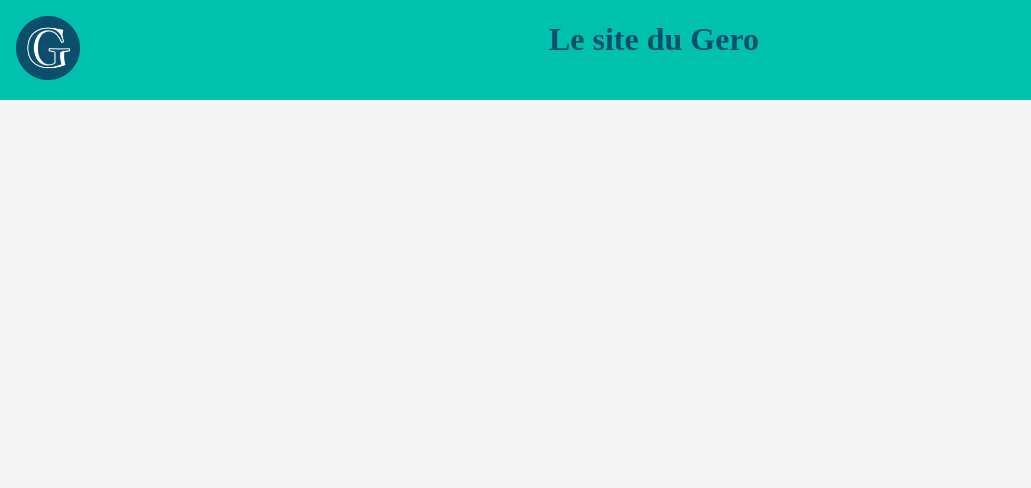
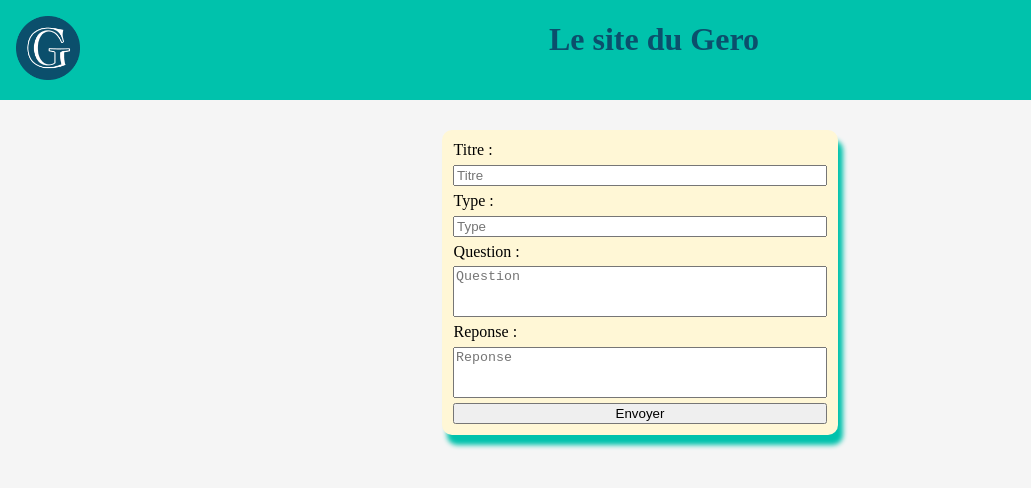
Before and after one commit to GeraudClmt/Le_site_de_Gero, a plain HTML site: page index.html in a window 1280 px wide. Shown: the full height of the page, 0-1031 px from the left. Drawn offline with Linux system fonts and the light colour scheme; no server answers.

Commit message:
Creation du formulaire

```diff
--- a/index.html
+++ b/index.html
@@ -18,7 +18,22 @@
                     src="assets/refresh.png" alt="logo refresh"></button>
         </div>
 
+        <div class="containerFormulaire">
+            <form class="formulaire">
+                <label for="titre">Titre :</label>
+                <input type="text" name="titre" id="titre" placeholder="Titre" required>
+                <label for="type">Type :</label>
+                <input type="text" name="type" id="type" placeholder="Type" required>
+                <label for="question">Question :</label>
+                <textarea name="question" id="question" cols="30" rows="3" placeholder="Question" required></textarea>
+                <label for="reponse">Reponse :</label>
+                <textarea name="reponse" id="reponse" cols="30" rows="3" placeholder="Reponse" required></textarea>
+
+                <input type="submit" onclick="pullFormulaire()" value="Envoyer">
+            </form>
+        </div>
         <div id="listeFeeds">
+            <!--Ici sera placé la liste des feeds-->
         </div>
     </main>
 </body>
--- a/scripts/script.js
+++ b/scripts/script.js
@@ -11,7 +11,7 @@ const postBlague = {
     addpost(titre, type, question, reponse) {
         this.listeFeed.push({ titre, type, question, reponse })
     },
-    affichageDesFeeds(){
+    affichageDesFeeds() {
         let feedsHtml = '';
         for (const elementTableau of this.listeFeed) {
             feedsHtml = retourneUnFeed(elementTableau, feedsHtml)
@@ -64,21 +64,21 @@ function retourneUnFeed(feedObjet, feedHtml) {
     return divPost;
 }
 
-function feedRefresh(){
+function feedRefresh() {
     postBlague.listeFeed = [];
     remplirTableauPost(nbDeFeeds);
 }
 
 //Fonction qui géré la fonction caché du menu
-function cacherMenu(){
-    if(menuIsHidden){
+function cacherMenu() {
+    if (menuIsHidden) {
         menuDeroulant.innerHTML = `
                                     <a class="elementMenu" href="index.html">Feed</a>
                                     <a class="elementMenu" href="gallery.html">Gallery</a>
                                     <a class="elementMenu" href="jeux.html">Jeux</a>
                                 `;
         menuIsHidden = false;
-    }else{
+    } else {
         menuDeroulant.innerHTML = ``;
         menuIsHidden = true;
     }
@@ -86,10 +86,28 @@ function cacherMenu(){
 }
 //Fonction qui écoute si on click sur la page pour ferme le menu
 const bouttonMenu = document.getElementById("btnMenu");
-document.addEventListener("click", function(event){
-    if(!bouttonMenu.contains(event.target)){
+document.addEventListener("click", function (event) {
+    if (!bouttonMenu.contains(event.target)) {
         menuDeroulant.innerHTML = ``;
         menuIsHidden = true;
     }
-} )
+})
+
+//Fonction qui recupere les élements du formulaire et les mets dans le tableau
+function pullFormulaire() {
+    const titre = document.getElementById("titre");
+    const type = document.getElementById("type");
+    const question = document.getElementById("question");
+    const reponse = document.getElementById("reponse");
+
+    if (titre.value != '' && type.value != '' && question.value != '' && reponse.value) {
+        postBlague.addpost(titre.value, type.value, question.value, reponse.value);
+        titre.value = '';
+        type.value = '';
+        question.value = '';
+        reponse.value = '';
+
+        postBlague.affichageDesFeeds();
+    }
+}
 //=============> Fin Fonctions <=============
--- a/styles.css
+++ b/styles.css
@@ -39,7 +39,26 @@ h1{
 
 }
 
+.containerFormulaire{
+    display: flex;
+}
+.formulaire{
+    display: flex;
+    flex-direction: column;
+    margin: auto;
+    padding: 0.5em;
+    margin-bottom: 1em;
+    background-color: #fff7d6;
+    border-radius: 10px;
+    box-shadow: 5px 10px 5px #00c2ac;
+}
+.formulaire *{
+    margin: 0.2em;
+}
 
+textarea{
+    resize: none;
+}
 .containerBtnRefresh{
     display: flex;
     justify-content: end;
@@ -87,6 +106,9 @@ h1{
     main{
         padding: 0.5em;
     }
+    .formulaire{
+        width: 30%;
+    }
     .feed{
         margin: 1em 10em;
         width: 30%;
```
